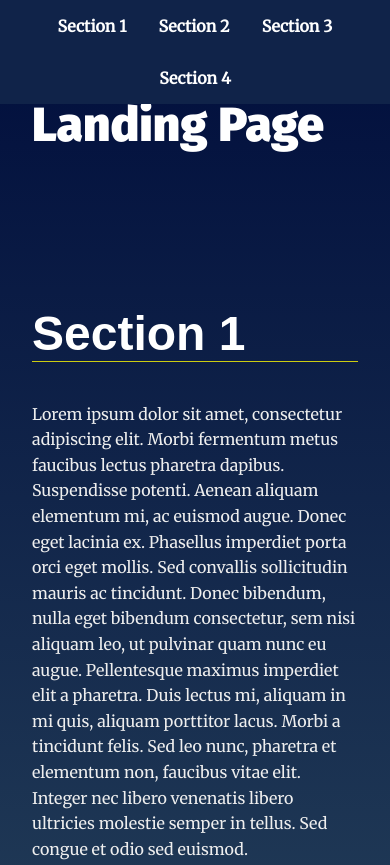
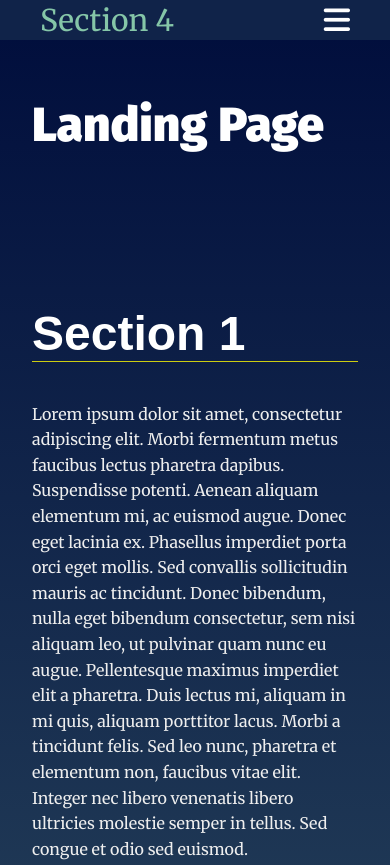
Before and after one commit to SpyrosVigkos/landing-page, a plain HTML site: page index.html in a window 390 px wide. Shown: the top 865 px of the page. Drawn offline with Linux system fonts and the light colour scheme.

Commit message:
Responsive navigation bar

```diff
--- a/css/styles.css
+++ b/css/styles.css
@@ -70,6 +70,7 @@ section {
 
 /* ---- Module Rules ---- */
 
+
 /* Navigation Styles*/
 .navbar__menu ul {
     padding-left: 0;
@@ -89,14 +90,85 @@ section {
     color: #fff;
 }
 
-.navbar__menu .menu__link:hover {
+.navbar__menu .menu__link:hover, .active {
     background: #689F91;
-    border: 1px solid black;
+    /* border: 1px solid black; */
     padding: 0.6em;
     border-radius: 5px;
     color: #fff;
     transition: ease 0.3s all;
 }
+
+/* This is the text which shows on mobile what is the section on current view */
+#activeSection{
+    display: none;
+}
+
+/* Hamburger Menu by vigkos.com */
+
+.burgerbtn {
+    font-size: 30px;
+    color: white;
+    float: right;
+    line-height: 40px;
+    margin-right: 40px;
+    cursor: pointer;
+    display: none;
+  }
+
+  #check {
+    display: none;
+  }
+  @media (max-width:952px) {
+    .nav-link {
+      font-size: 15px;
+    }
+  }
+
+  @media(max-width: 858px) {
+    .page__header {
+        background: #102349;
+        position: fixed;
+
+        width: 100%;
+    }
+    .burgerbtn {
+      display: block;
+    }
+    #navbar__list {
+      position: fixed;
+      width: 100%;
+      height: 100vh;
+      background: rgb(16,35,73, 0.7);
+      top: -100%;
+      text-align: center;
+      transition: all .5s;
+    }
+    nav #navbar__list li {
+      display: block;
+      margin: 50px 0;
+      line-height: 30px;
+    }
+    nav #navbar__list li a {
+      font-size: 20px;
+
+    }
+    #activeSection{
+
+        display: block;
+        text-align: center;
+        float: left;
+        line-height: 40px;
+        margin: auto auto auto 40px;
+        font-size: 30px;
+        color: #85C6A8;
+        justify-content: center;
+    }
+    #check:checked~#navbar__list{
+      top: 40px;
+    }
+  }
+
 
 /* Header Styles */
 .page__header {
--- a/index.html
+++ b/index.html
@@ -8,6 +8,7 @@
   <!-- Load Google Fonts -->
   <link href="https://fonts.googleapis.com/css?family=Fira+Sans:900|Merriweather&display=swap" rel="stylesheet">  <!-- Load Styles -->
   <link href="css/styles.css" rel="stylesheet">
+  <script src="https://kit.fontawesome.com/a076d05399.js"></script>
 
 </head>
 <body>
@@ -15,6 +16,21 @@
   IDs are only used for sections to connect menu achors to sections -->
   <header class="page__header">
     <nav class="navbar__menu">
+      <!-- Add Hamburger menu from vigkos.com -->
+
+
+      <input type="checkbox" name="" id="check">
+
+      <label for="check" class="burgerbtn">
+
+          <i class="fas fa-bars"></i>
+
+      </label>
+
+      <!-- <p id="activeSection"></p> -->
+      <p id="activeSection"></p>
+
+
       <!-- Navigation starts as empty UL that will be populated with JS -->
       <ul id="navbar__list"></ul>
     </nav>
--- a/js/app.js
+++ b/js/app.js
@@ -50,11 +50,12 @@ for(let i = 1; i <= sections.length; i++){
 function createNavMenu() {
 
 
-    for(let i = 0; i <= sections.length; i++){
+    for(let i = 0; i < sections.length; i++){
         const section = sections[i];
 
         const li = document.createElement('li');
         const a = document.createElement('a');
+        console.log(sections[i]);
 
         li.classList.add(sections[i].getAttribute('id'));
         navList.appendChild(li);
@@ -93,6 +94,13 @@ const activeClass = document.addEventListener('scroll',  () => {
             const id = section.getAttribute("id");
             document.querySelector(`.${id}`).classList.add("active"); // querySelector() returns the first Element within the document that matches the specified selector.
             section.classList.add('your-active-class');
+
+            // Show the active section on Navigation Bar on Responsive Menu
+
+            let dataSet = section.getAttribute('data-nav');
+            let activePar = document.getElementById("activeSection");
+            activePar.innerText = dataSet;
+
 
         } else {
 
```
